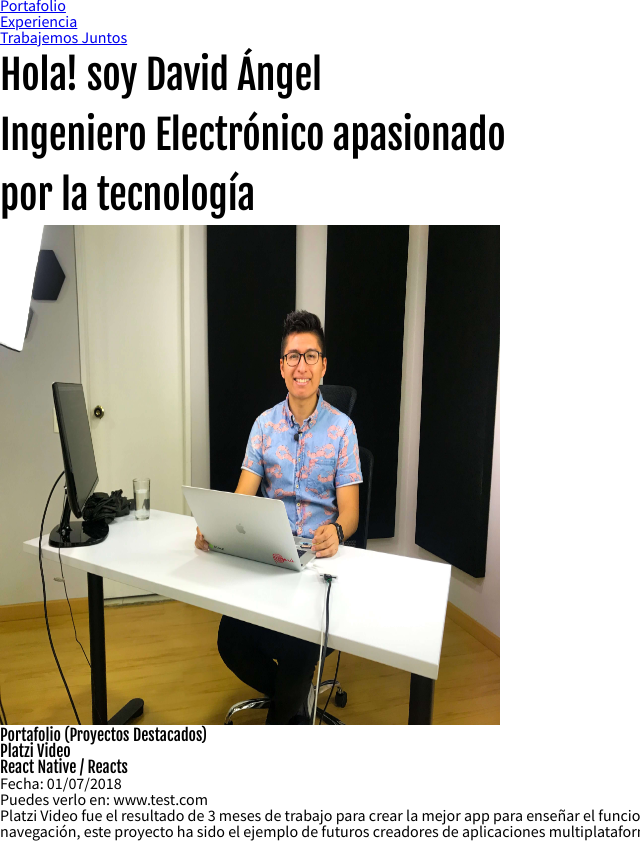
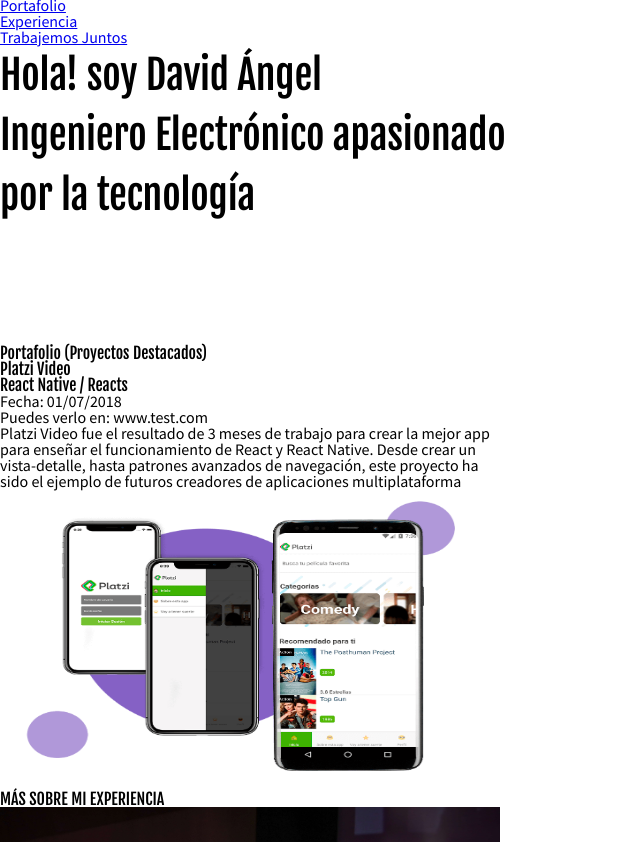
Before and after one commit to David9652/Curso_de_Desarrollo_Web_Online, a plain HTML site: page Proyecto/index.html in a window 1280 px wide. Shown: the part 19-861 px from the top of the page, without its empty margins (0-640 px from the left). Drawn offline with Linux system fonts and the light colour scheme.

Commit message:
Dimensiones Fijas para Elementos

```diff
--- a/Proyecto/css/main.css
+++ b/Proyecto/css/main.css
@@ -44,3 +44,12 @@ h1{
     /* text-transform: uppercase; */
     /* text-decoration: dashed; */
 }
+.hero{
+    height: 300px;
+}
+.project-details{
+    width: 500px;
+}
+.project-imageContainer{
+    width: 500px;
+}
--- a/Proyecto/index.html
+++ b/Proyecto/index.html
@@ -31,18 +31,20 @@
         </div>
     </header>
     <section class="hero">
-        <h1>Hola! soy <strong>David Ángel<strong> <br> <strong>Ingeniero Electrónico</strong> apasionado <br> por la <strong>tecnología</strong></h1>
-        <img src="img/hero.jpg" alt="portada" width="500px" height="500px">
+        <h1>Hola! soy <strong>David Ángel</strong> <br> <strong>Ingeniero Electrónico</strong> apasionado <br> por la <strong>tecnología</strong></h1>
+        <!--<img src="img/hero.jpg" alt="portada" width="500px" height="500px">-->
     </section>
     <section id="portafolio" class="portfolio">
         <h2>Portafolio (Proyectos Destacados)</h2>
         <article class="project">
+            <div class="project-details">
                 <h3 class="project-title">Platzi Video</h3>
                 <h6 class="project-course">React Native / Reacts</h6>
                 <p class="project-date"><small><strong>Fecha:</strong></small> 01/07/2018</p>
                 <p class="project-url"><small><strong>Puedes verlo en: </strong></small>www.test.com</p>
                 <p class="project-description">Platzi Video fue el resultado de 3 meses de trabajo para crear la mejor app para enseñar el funcionamiento de React y React Native. Desde crear un vista-detalle, hasta patrones avanzados de navegación, este proyecto ha sido el ejemplo de futuros creadores de aplicaciones multiplataforma
                 </p>
+            </div>
             <figure class="project-imageContainer">
                 <img class="project-image" src="img/platzi-video-react-native.webp" alt="Proyecto Curso React Native" width="500px" height="300px">
             </figure>
```
Lines whose indentation alone changed are shown as unchanged.
